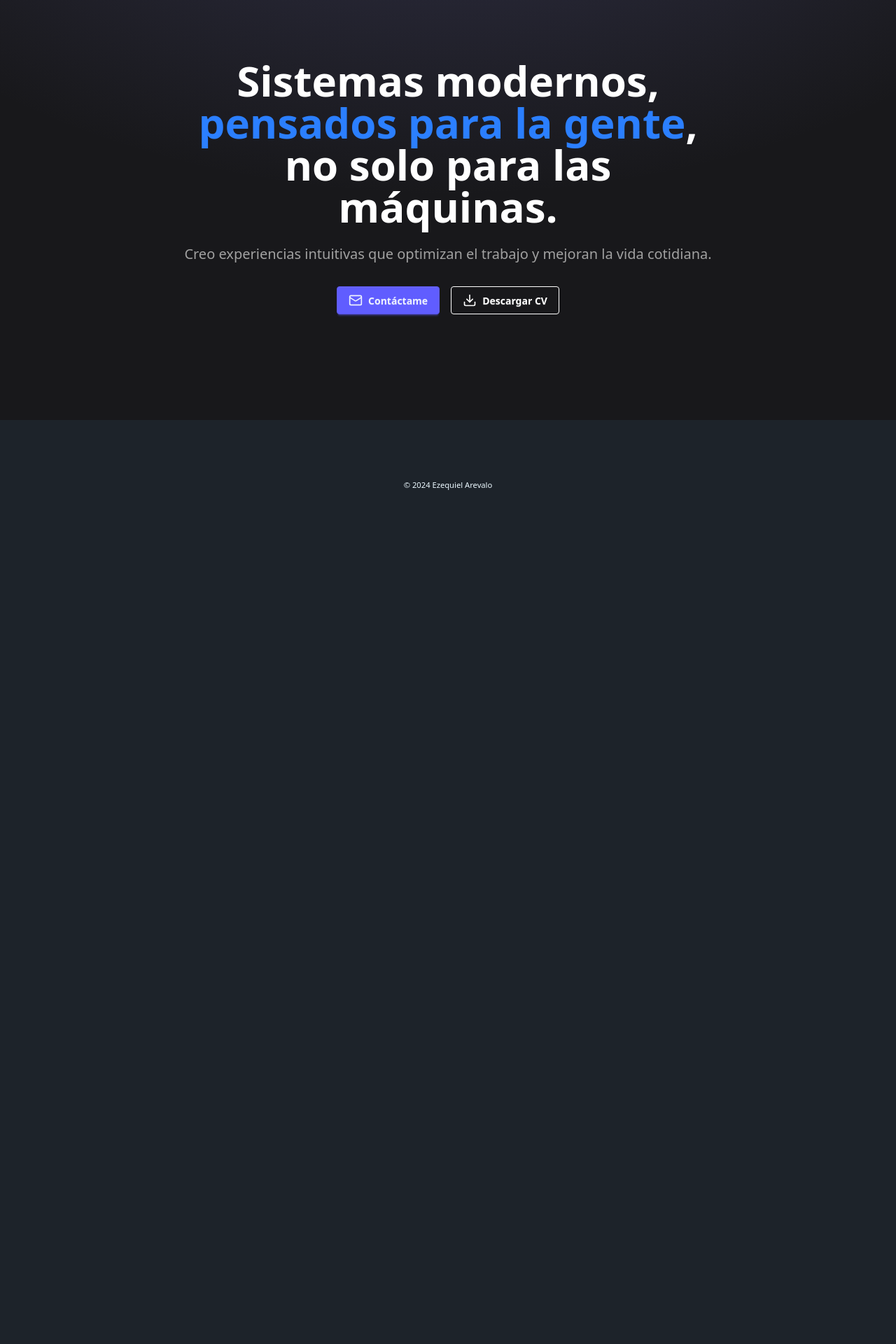
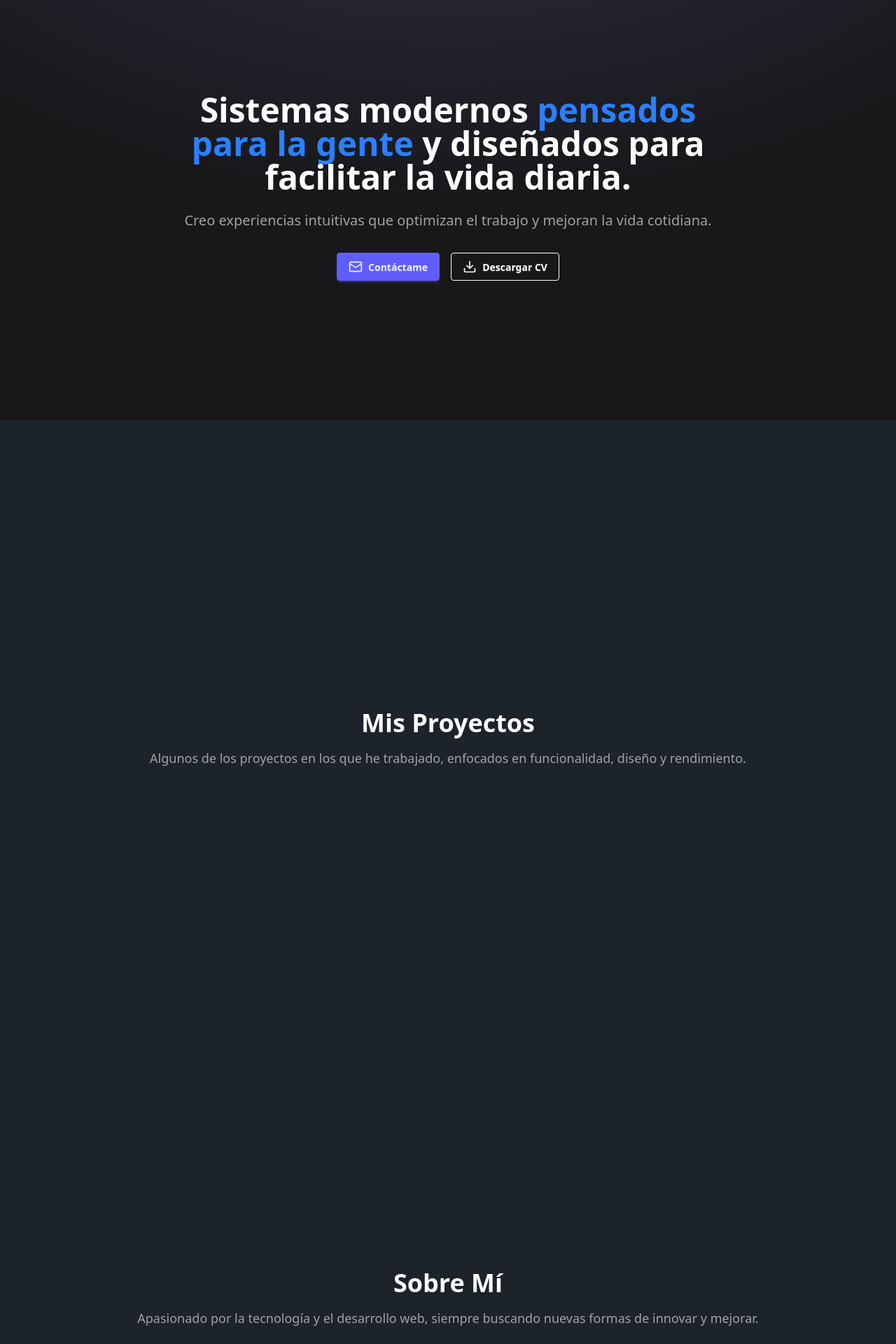
Before and after one commit to ezequiel-arevalo/portfolio, a React (Vite) app: page /#/ in a window 1280 px wide. Shown: the part 200-2120 px from the top of the page at 70% size. Before the commit the page ends 919 px from the top, so only its background shows below. Built offline with nearby package versions, Linux system fonts and the light colour scheme.

Commit message:
feat: new sections!

```diff
--- a/src/layout/Header.jsx
+++ b/src/layout/Header.jsx
@@ -32,16 +32,16 @@ const Header = () => {
             <nav aria-label="Navegación principal">
               <ul className="menu menu-horizontal">
                 <li>
-                  <Link smooth to="/">Home</Link>
+                  <Link smooth to="#home">Home</Link>
+                </li>
+                <li>
+                  <Link smooth to="#projects">Proyectos</Link>
                 </li>
                 <li>
                   <Link smooth to="#about-me">Sobre Mi</Link>
                 </li>
                 <li>
-                  <Link smooth to="#projects">Proyectos</Link>
-                </li>
-                <li>
-                  <Link smooth to="#projects">Contacto</Link>
+                  <Link smooth to="#contact">Contacto</Link>
                 </li>
               </ul>
             </nav>
@@ -56,16 +56,16 @@ const Header = () => {
         ></label>
         <ul className="menu min-h-full w-80 p-4 bg-[#18181b]/80 backdrop-blur-md shadow-sm border border-gray-700/50">
           <li>
-            <Link smooth to="/">Home</Link>
+            <Link smooth to="#home">Home</Link>
+          </li>
+          <li>
+            <Link smooth to="#projects">Proyectos</Link>
           </li>
           <li>
             <Link smooth to="#about-me">Sobre Mi</Link>
           </li>
           <li>
-            <Link smooth to="#projects">Proyectos</Link>
-          </li>
-          <li>
-            <Link smooth to="#projects">Contacto</Link>
+            <Link smooth to="#contact">Contacto</Link>
           </li>
         </ul>
       </div>
--- a/src/pages/home/HomePage.jsx
+++ b/src/pages/home/HomePage.jsx
@@ -1,9 +1,15 @@
 import HeroSection from "./components/HeroSection"
+import ProjectsSection from "./components/ProjectsSection";
+import AboutMeSection from "./components/AboutMeSection";
+import ContactSection from "./components/ContactSection";
 
 const HomePage = () => {
   return (
     <>
       <HeroSection />
+      <ProjectsSection />
+      <AboutMeSection />
+      <ContactSection />
     </>
   );
 };
--- /dev/null
+++ b/src/pages/home/components/AboutMeSection.jsx
@@ -0,0 +1,12 @@
+const AboutMeSection = () => {
+    return (
+      <section id="about-me" className="text-white min-h-screen flex flex-col items-center justify-center px-6">
+          <h2 className="text-3xl sm:text-4xl font-bold mb-4">Sobre Mí</h2>
+          <p className="text-lg text-neutral-400 mb-6">
+            Apasionado por la tecnología y el desarrollo web, siempre buscando nuevas formas de innovar y mejorar.
+          </p>
+      </section>
+    );
+  };
+
+  export default AboutMeSection;
--- /dev/null
+++ b/src/pages/home/components/ContactSection.jsx
@@ -0,0 +1,10 @@
+const ContactSection = () => {
+  return (
+    <section id="contact" className="text-white min-h-screen flex flex-col items-center justify-center px-6">
+        <h2 className="text-3xl sm:text-4xl font-bold mb-4">Contacto</h2>
+        <p className="text-lg text-neutral-400 mb-6">Puedes contactarme a través de mi correo electrónico.</p>
+    </section>
+  );
+};
+
+export default ContactSection;
--- a/src/pages/home/components/HeroSection.jsx
+++ b/src/pages/home/components/HeroSection.jsx
@@ -2,12 +2,14 @@ import { Download, Mail } from "lucide-react";
 
 const HeroSection = () => {
   return (
-    <section className="text-white min-h-screen flex items-center justify-center px-6">
+    <section id="home" className="text-white min-h-screen flex items-center justify-center px-6">
       <div className="text-center max-w-3xl">
+        <h1 className="text-3xl sm:text-4xl md:text-5xl lg:text-5xl font-bold mb-6">
+          Sistemas modernos{" "}
+          <span className="text-blue-500">pensados para la gente</span> y
+          diseñados para facilitar la vida diaria.
+        </h1>
 
-        <h1 className="text-5xl sm:text-6xl font-bold mb-6">
-          Sistemas modernos, <span className="text-blue-500">pensados para la gente</span>, no solo para las máquinas.
-        </h1>
         <p className="text-lg sm:text-xl text-neutral-400 mb-8">
           Creo experiencias intuitivas que optimizan el trabajo y mejoran la
           vida cotidiana.
@@ -24,47 +26,20 @@ const HeroSection = () => {
             Contáctame
           </a>
 
-          {/* Menú Desplegable de CV */}
-          <div className="dropdown w-full sm:w-auto">
-            <button
-              tabIndex={0}
-              role="button"
-              className="btn btn-outline flex items-center gap-2 w-full sm:w-auto"
-              aria-haspopup="true"
-              aria-expanded="false"
-              aria-label="Abrir opciones de descarga de CV"
-            >
-              <Download size={20} aria-hidden="true" />
-              Descargar CV
-            </button>
-
-            <ul
-              tabIndex={0}
-              className="dropdown-content menu bg-base-100 rounded-box z-1 w-52 p-2 shadow-sm"
-              role="menu"
-            >
-              <li role="menuitem">
+          {/* Botón de Descargar CV */}
           <a
             href="/pdf/es/Arevalo_Ezequiel.pdf"
             download="Arevalo_Ezequiel.pdf"
             type="application/pdf"
             rel="noopener noreferrer"
+            className="btn btn-outline flex items-center gap-2 w-full sm:w-auto"
+            aria-label="Boton para descargar CV"
           >
+            <Download size={20} aria-hidden="true" />
             Descargar CV
           </a>
-              </li>
-              <li role="menuitem">
-                <a
-                  href="/pdf/en/Arevalo_Ezequiel.pdf"
-                  download="Arevalo_Ezequiel.pdf"
-                  type="application/pdf"
-                  rel="noopener noreferrer"
-                >
-                  Download CV
-                </a>
-              </li>
-            </ul>
-          </div>
+
+          {/* Menú Desplegable de CV */}
         </div>
       </div>
     </section>
--- /dev/null
+++ b/src/pages/home/components/ProjectsSection.jsx
@@ -0,0 +1,12 @@
+const ProjectsSection = () => {
+    return (
+      <section id="projects" className="text-white min-h-screen flex flex-col items-center justify-center px-6">
+          <h2 className="text-3xl sm:text-4xl font-bold mb-4">Mis Proyectos</h2>
+          <p className="text-lg text-neutral-400 mb-6">
+            Algunos de los proyectos en los que he trabajado, enfocados en funcionalidad, diseño y rendimiento.
+          </p>
+      </section>
+    );
+  };
+
+  export default ProjectsSection;
```
Also changed, not shown: 1 other file (tests, documents, lock files or other folders). Lines whose indentation alone changed are shown as unchanged.
